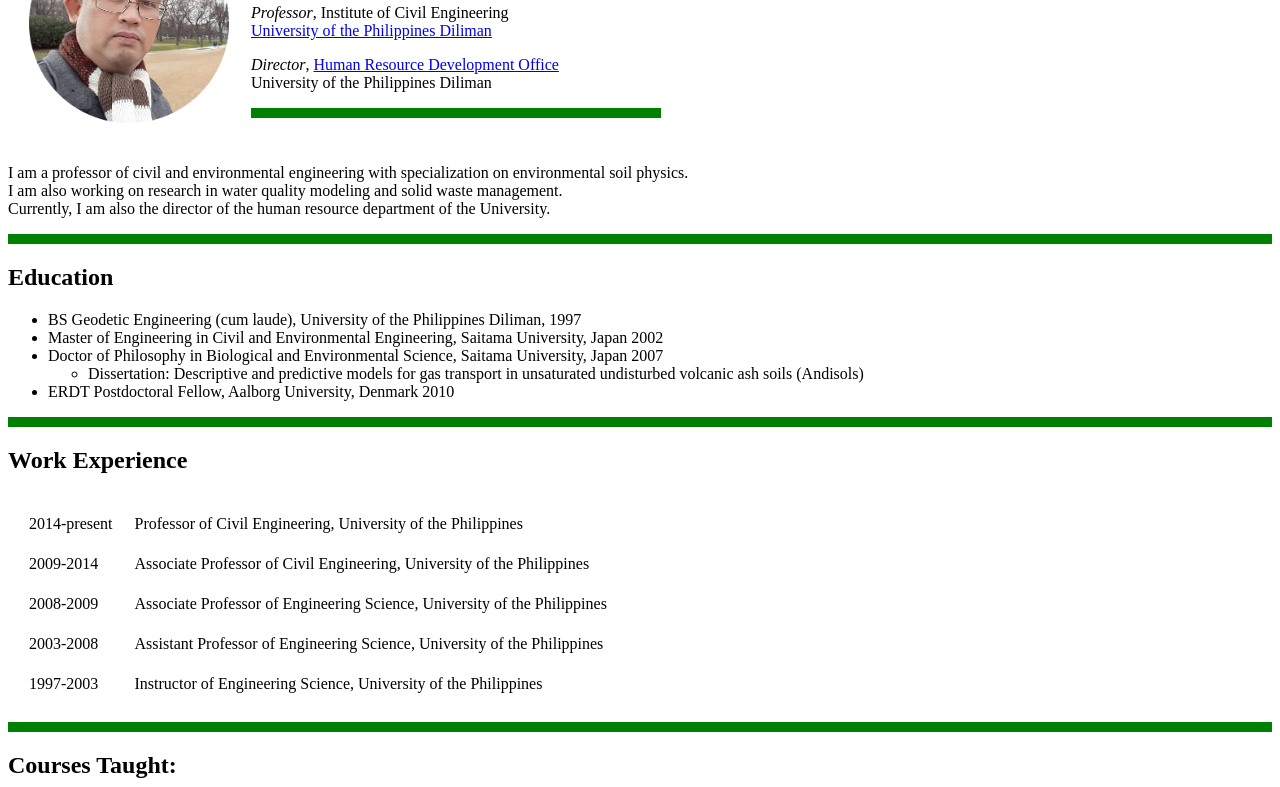
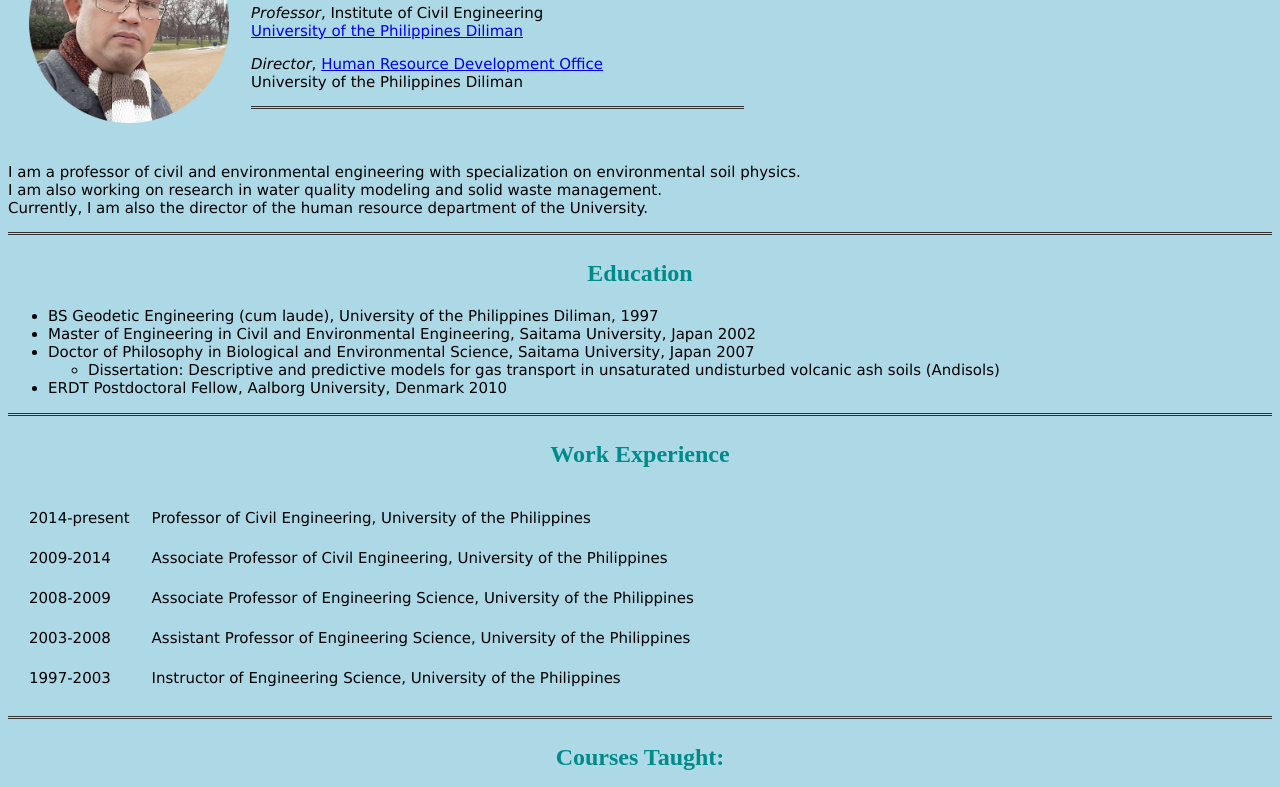
Before and after one commit to augiecooper1234/CV, a plain HTML site: page index.html in a window 1280 px wide. Shown: the part 106-893 px from the top of the page. Drawn offline with Linux system fonts and the light colour scheme.

Commit message:
Update index.html

```diff
--- a/index.html
+++ b/index.html
@@ -4,6 +4,42 @@
     <meta charset="UTF-8">
     <title>Augie's Personal Site</title>
 </head>
+<style>
+body {
+  background-color: lightblue;
+}
+
+h1 {
+  color: #008B8B;
+  text-align: center;
+}
+
+h2 {
+  color: #008B8B;
+  text-align: center;
+}
+p {
+  font-family: verdana;
+  font-size: 15px;
+  }
+li {
+  font-family: verdana;
+  font-size: 15px;
+  }
+  td {
+  font-family: verdana;
+  font-size: 15px;
+  }
+hr {
+    border: none;
+    border-top: 3px double #333;
+    color: #333;
+    overflow: visible;
+    text-align: center;
+    height: 5px;
+}
+
+</style>
 <body>
 <table cellspacing = "20">
     <td>
@@ -17,7 +53,7 @@
     </p>
 
     <p>  <em>Director</em>, <a href = "https://hrdo.upd.edu.ph/" target = "_blank">Human Resource Development Office </a> <br> University of the Philippines Diliman </p>
-    <hr size = 10 color = "green">
+    <hr>
 
     </td>
 </table>
@@ -27,7 +63,7 @@
         I am also working on research in water quality modeling and solid waste management. <br>
         Currently, I am also the director of the human resource department of the University.
     </p>
-     <hr size = 10 color = "green">
+     <hr>
     <h2> Education </h2>
         <ul>
             <li> BS Geodetic Engineering (cum laude), University of the Philippines Diliman, 1997 </li>
@@ -42,7 +78,7 @@
             <li> ERDT Postdoctoral Fellow, Aalborg University, Denmark 2010 </li>
 
         </ul>
-    <hr size = 10 color = "green">
+    <hr>
 
     <h2> Work Experience </h2>
     <table cellspacing="20">
@@ -67,14 +103,14 @@
             <td> Instructor of Engineering Science, University of the Philippines</td>
           </tr>
     </table>
-    <hr size = 10 color = "green">
+    <hr>
     <h2> Courses Taught: </h2>
         <ul>
            <li>CE 21: Probability and Statistics for Civil Engineers</li>
            <li>ES 101: Mechanics of Particles and Rigid Bodies </li>
            <li>ES 201: Advanced Mathematical Methods in Engineering I</li>
         </ul>
-     <hr size = 10 color = "green">
+     <hr>
 <h2> Research Publications: </h2>
     <ul>
         <li> 2020: </li>
@@ -96,12 +132,12 @@
             <ul>
                 <li> Associate Dean for Instructions and Research (2012-2016)</li>
                 <li> Project Leader of Engineering Research and Development for Technology (2012-2016)</li>
-                <li> Program Coordinator, Environmental Engineering Program (2016-2018)</li>
+                <li> Program Coordinator, Environmental Engineering Program (2016-present)</li>
                 <li> Program Coordinator, AUN/SEED-Net Program in Environmental Engineering (2016-2018)</li>
                 <li> Deputy Director, Human Resource Development Office (2018-2020)</li>
                 <li>Director, Human Resource Development Office (2020-Present)</li>
             </ul>
-    <hr size = 10 color = "green">
+    <hr>
 <h3> Skills and Competencies </h3>
 
 <table cellspacing="20">
```
